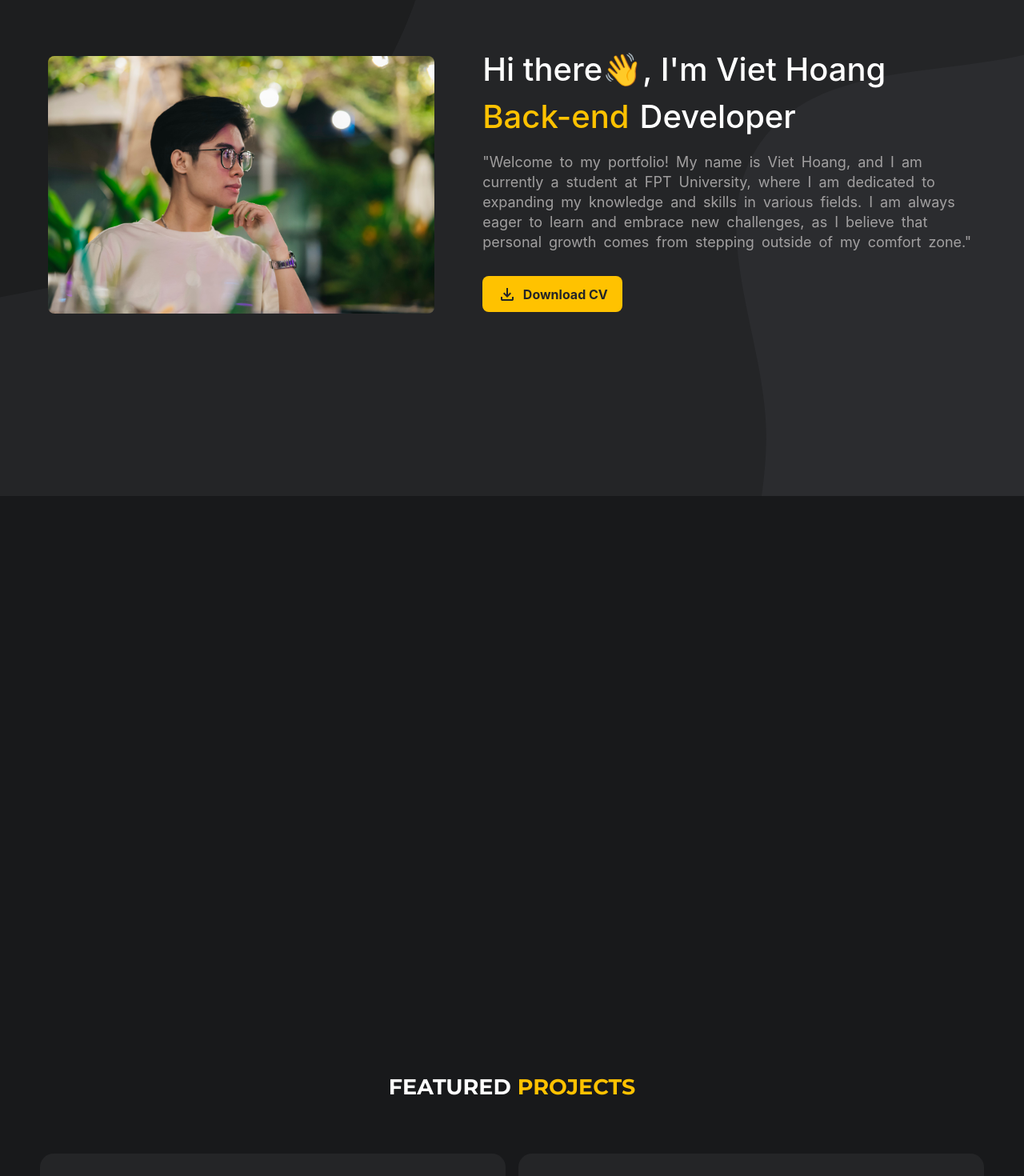
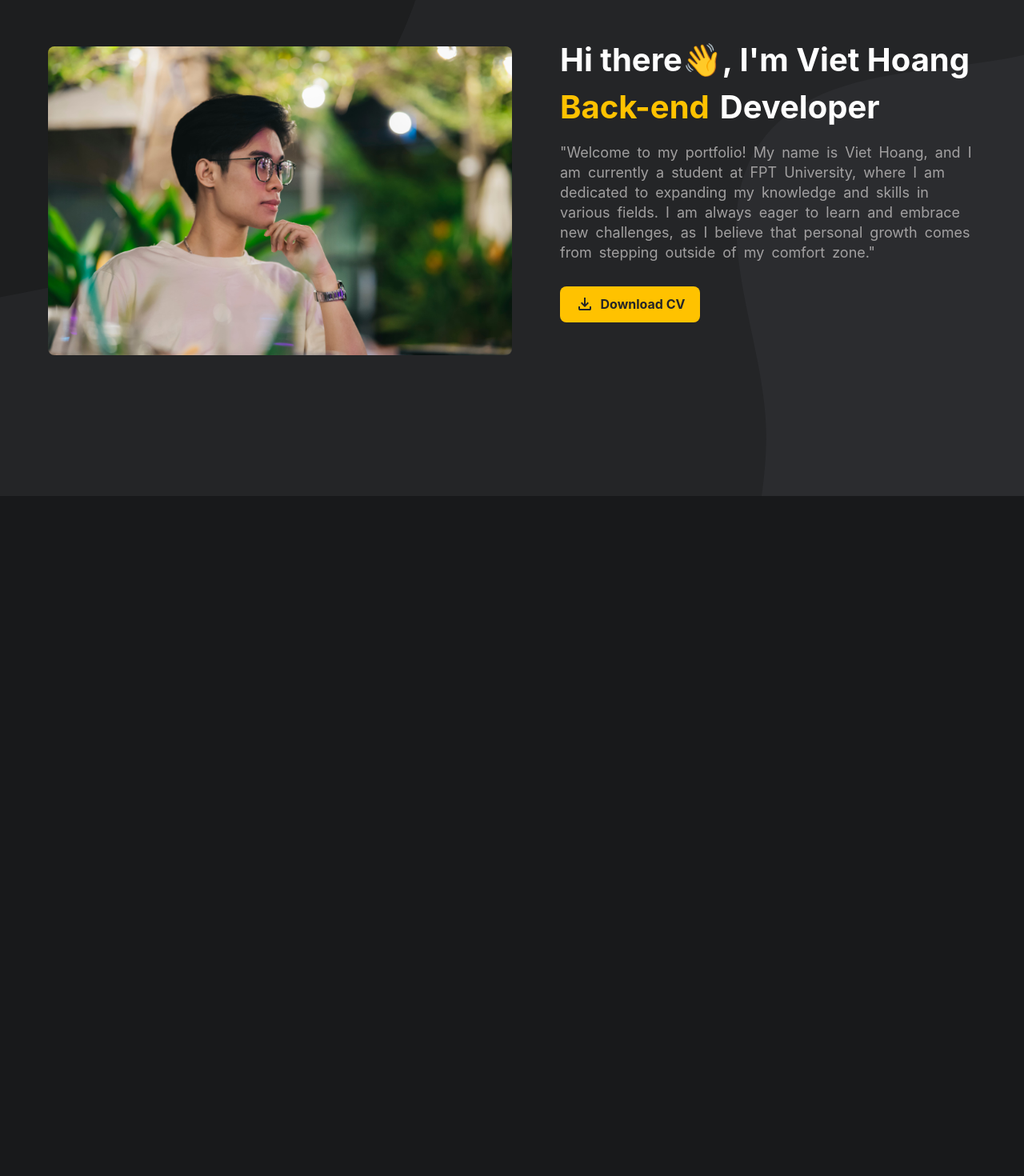
Before and after one commit to viethoang1520/portfolio, a React (Vite) app: page / in a window 1280 px wide. Shown: the part 180-1650 px from the top of the page at 80% size. Built offline with nearby package versions, Linux system fonts and the light colour scheme; some icons are missing; a web font is replaced by a local one.

Commit message:
feat: animation styling for hero and skill's component

```diff
--- a/src/Components/Hero/Hero.jsx
+++ b/src/Components/Hero/Hero.jsx
@@ -8,7 +8,7 @@ function Hero() {
   return (
     <div className="hero">
       <Row className='container hero-block'>
-        <Col data-aos="fade-up" data-aos-delay="100" sm={12} md={12} lg={10} xl={10} className='image-block'>
+        <Col data-aos="fade-up" data-aos-delay="100" sm={12} md={12} lg={12} xl={12} className='image-block'>
           <Image
             className='avatar-image'
             preview={false}
@@ -16,7 +16,7 @@ function Hero() {
             src={image}
           />
         </Col>
-        <Col data-aos="fade-up" data-aos-delay="200" sm={12} md={12} lg={14} xl={14} className="introduction">
+        <Col data-aos="fade-up" data-aos-delay="200" sm={12} md={12} lg={12} xl={12} className="introduction">
           <div className="title-block">
             <h1 className='content upper-title'>Hi there👋, I'm Viet Hoang</h1>
             <div className="lower-title">
@@ -27,7 +27,7 @@ function Hero() {
           <div className="description">
             <h5 className="desc-content">"Welcome to my portfolio! My name is Viet Hoang, and I am currently a student at FPT University, where I am dedicated to expanding my knowledge and skills in various fields. I am always eager to learn and embrace new challenges, as I believe that personal growth comes from stepping outside of my comfort zone."</h5>
           </div>
-          <a href={cv} download='Đinh Việt Hoàng-NodeJS_Devloper.pdf'>
+          <a className='download-cv' href={cv} download='Đinh Việt Hoàng-NodeJS_Devloper.pdf'>
             <Button content='Download CV' width='175px' height='45px' icon='material-symbols:download' />
           </a>
         </Col>
--- a/src/Components/Hero/Hero.scss
+++ b/src/Components/Hero/Hero.scss
@@ -26,6 +26,9 @@
       justify-content: center;
       gap: 20px;
       padding: 0 0 50px 60px;
+      // .download-cv {
+      //   padding: 10px 0 0;
+      // }
 
       .title-block {
         height: 100%;
@@ -33,7 +36,6 @@
         flex-direction: column;
         justify-content: center;
         gap: 2.6rem;
-
         .lower-title {
           display: flex;
           gap: 13px;
@@ -42,8 +44,7 @@
         .content {
           font-size: 40px;
           line-height: 33px;
-          font-weight: 500;
-
+          font-weight: 700;
           &.style {
             color: #ffc200;
           }
--- a/src/Components/Project/Project.jsx
+++ b/src/Components/Project/Project.jsx
@@ -7,7 +7,13 @@ function Project() {
   return (
     <div className="project-block">
       <div className="container">
-        <h1 className="project-title"><b>FEATURED</b><b className="project-title-color">PROJECTS</b></h1>
+        <div className="project-title-container">
+          <div data-aos="zoom-in-up" className="project-title">
+            <b className="project-title">FEATURED</b>
+            <b className="project-title-color">PROJECTS</b>
+          </div>
+          <div data-aos="zoom-in-up" data-aos-delay="100" className="project-title-line"></div>
+        </div>
         <Row gutter={[16, 16]}>
           {projects.map((project, index) => (
             <Col key={index} xs={12} sm={12} md={12} lg={12} xl={12}>
--- a/src/Components/Project/Project.scss
+++ b/src/Components/Project/Project.scss
@@ -2,17 +2,31 @@
   background-color: #18191b;
   text-align: center;
   color: #fff;
+  .project-title-container {
+    display: flex;
+    flex-direction: column;
+    justify-content: center;
+    align-items: center;
+    gap: 8px;
+    padding: 30px 0 70px 0;
+    .project-title-line {
+      width: 8%;
+      height: 3px;
+      background-color: #ffd700;
+      border-radius: 10px;
+      margin: 7px 0 14px 0;
+    }
 
+  }
   .project-title {
     display: flex;
     justify-content: center;
     gap: 8px;
-    padding: 20px 0 70px 0;
     color: #fff;
-    font-size: 27px;
+    font-size: 20px;
     font-weight: 700;
     .project-title-color{
-      color: #ffc200;
+      color: #ffd700;
     }
   }
 }
--- a/src/Pages/Skill/SkillPage.jsx
+++ b/src/Pages/Skill/SkillPage.jsx
@@ -69,7 +69,7 @@ function SkillPage() {
               />
             </Col>
           ))}
-          <div className="skill-size-icon">
+          <div data-aos="zoom-in-up" data-aos-delay={`${skills.length}00`} className="skill-size-icon">
             {showAll ? (
               <motion.div
                 animate={{
```
